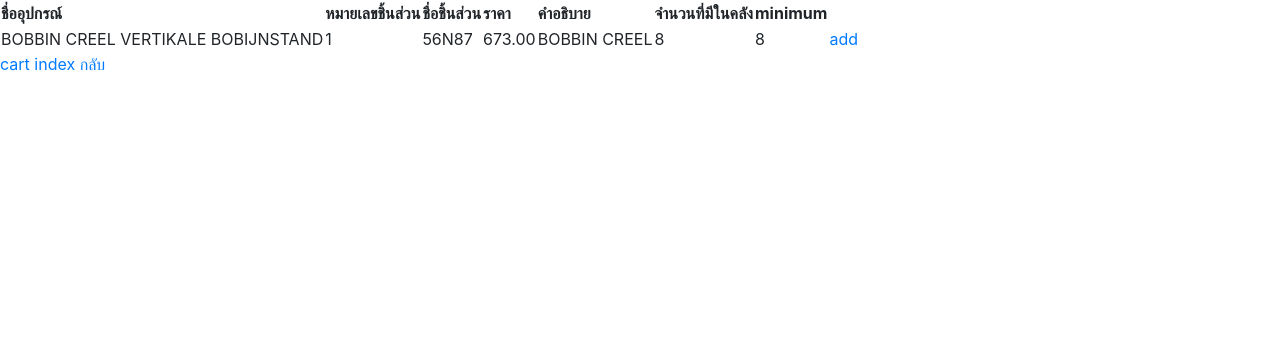
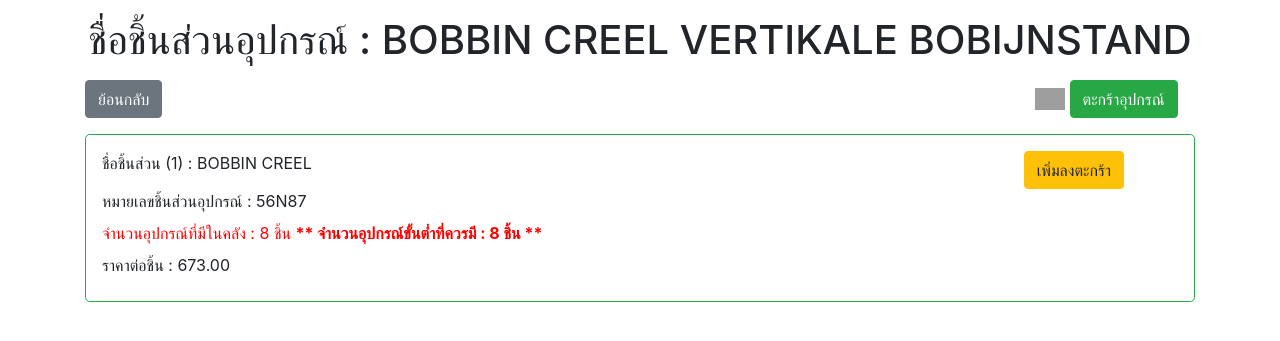
Before and after one commit to apichart2425/MaintenanceReport, a Django app: page /stockpick/1/1 in a window 1280 px wide. Shown: the part 56-397 px from the top of the page. Run offline with Django 3.2, Linux system fonts and the light colour scheme; data comes from the database, SQL or seed files in the repository; some libraries are stand-ins or nearby versions; grey boxes are pictures that could not be loaded.

Commit message:
stockpick UI

```diff
--- a/MaintenanceReport/MaintenanceReport/settings.py
+++ b/MaintenanceReport/MaintenanceReport/settings.py
@@ -128,4 +128,4 @@ STATICFILES_DIRS = [
     os.path.join(BASE_DIR, 'reports/static')
 ]
 
-LOGIN_URL = '/'
+LOGIN_URL = 'login/'
--- a/MaintenanceReport/reports/templates/reports/stock/stockpick.html
+++ b/MaintenanceReport/reports/templates/reports/stock/stockpick.html
@@ -5,38 +5,70 @@
     .isit{
         text-align: center;
     }
+    .red{
+        color: red;
+    }
 </style>
 {% endblock %}
 
 {% block content %}
-<table>
-    <tr>
-        <th>ชื่ออุปกรณ์</th>
-        <th>หมายเลขชิ้นส่วน</th>
-        <th>ชื่อชิ้นส่วน</th>
-        <th>ราคา</th>
-        <th>คำอธิบาย</th>
-        <th>จำนวนที่มีในคลัง</th>
-        <th>minimum</th>
+<div class="container my-3">
 
-    </tr>
     {% for stock in stock_part %}
-    <tr>
-        <td>{{stock.c_name}}</td>
-        <td>{{stock.p_id}}</td>
-        <td>{{stock.part_code}}</td>
-        <td>{{stock.cost}}</td>
-        <td>{{stock.part_desc}}</td>
-        <td>{{stock.stock}}</td>
-        <td>{{stock.minimum_stock}}</td>
-        <td><a href="{% url 'addtocart' stock.p_id machine_id %}"> add </a></td>
-    </tr>
+    {% if forloop.counter == 1 %}
+    <h1 style="text-align: center">ชื่อชิ้นส่วนอุปกรณ์ : {{stock.c_name}}</h1>
+    {% endif %}
     {% endfor %}
-</table>
+    <div class="row my-3">
+        <div class="col-2">
+            <a class="btn btn-secondary" href="{% url 'selectcategory' machine_id %}">ย้อนกลับ</a>
+        </div>
+        <div class="col-8"></div>
+        <div class="col-2 ">
+            <img src="https://image.flaticon.com/icons/svg/126/126083.svg" alt="" style="width: 30px">
+            <a class="btn btn-success left" href="{% url 'cart' category_id machine_id %}">ตะกร้าอุปกรณ์</a>
+        </div>
+    </div>
+     {% for stock in stock_part %}
+    <div class="mb-3">
+        <div class="border border-success rounded-lg py-3 px-3 ">
+            <div class="row">
+                <div class="col-10">
+                    <label>ชื่อชิ้นส่วน ({{stock.p_id}}) :</label>
+                    {{stock.part_desc}}
+                </div>
+                <div class="col-2">
+                    <a class="btn btn-warning" href="{% url 'addtocart' stock.p_id machine_id %}"> เพิ่มลงตะกร้า </a>
+                </div>
+            </div>
+            <div>
+                <label>หมายเลขชิ้นส่วนอุปกรณ์ :  {{stock.part_code}}</label>
+            </div>
 
-<a href="{% url 'cart' category_id machine_id %}">cart</a>
-<a href="{% url 'index' %}">index</a>
-<a href="{% url 'selectcategory' machine_id %}">กลับ</a>
+            <div class="row">
+                <div class="col-6">
+                    {% if stock.stock <= stock.minimum_stock %}
+                    <div class="red">
+                        <label>จำนวนอุปกรณ์ที่มีในคลัง :</label> {{stock.stock}} <label> ชิ้น </label>
+                        <b><label> ** จำนวนอุปกรณ์ขั้นต่ำที่ควรมี :  </label> {{stock.minimum_stock}} <label> ชิ้น ** </label></b>
+                    </div>
+                    {% else %}
+                    <div>
+                        <label>จำนวนอุปกรณ์ที่มีในคลัง :  </label>{{stock.stock}} <label> ชิ้น </label>
+                    </div>
+                    {% endif %}
 
-
+                </div>
+            </div>
+            <div class="row">
+                <div class="col-6">
+                    <label>ราคาต่อชิ้น : </label>
+                    {{stock.cost}}
+                </div>
+            </div>
+        </div>
+    </div>
+    {% endfor %}
+    </table>
+</div>
 {% endblock %}
--- a/MaintenanceReport/reports/urls.py
+++ b/MaintenanceReport/reports/urls.py
@@ -3,8 +3,8 @@ from django.urls import path
 from . import views
 
 urlpatterns = [
-    path('index/', views.index, name='index'),
-    path('', views.my_login, name='login'),
+    path('', views.index, name='index'),
+    path('login/', views.my_login, name='login'),
     path('register/', views.my_register, name='register'),
     path('reportform/', views.report_form, name='reportform'),
     path('detail/<int:maintenance_id>', views.detail, name='detail'),
```
Also changed, not shown: MaintenanceReport/reports/templates/reports/stock/selectcategory.html (+37 -11 lines).
